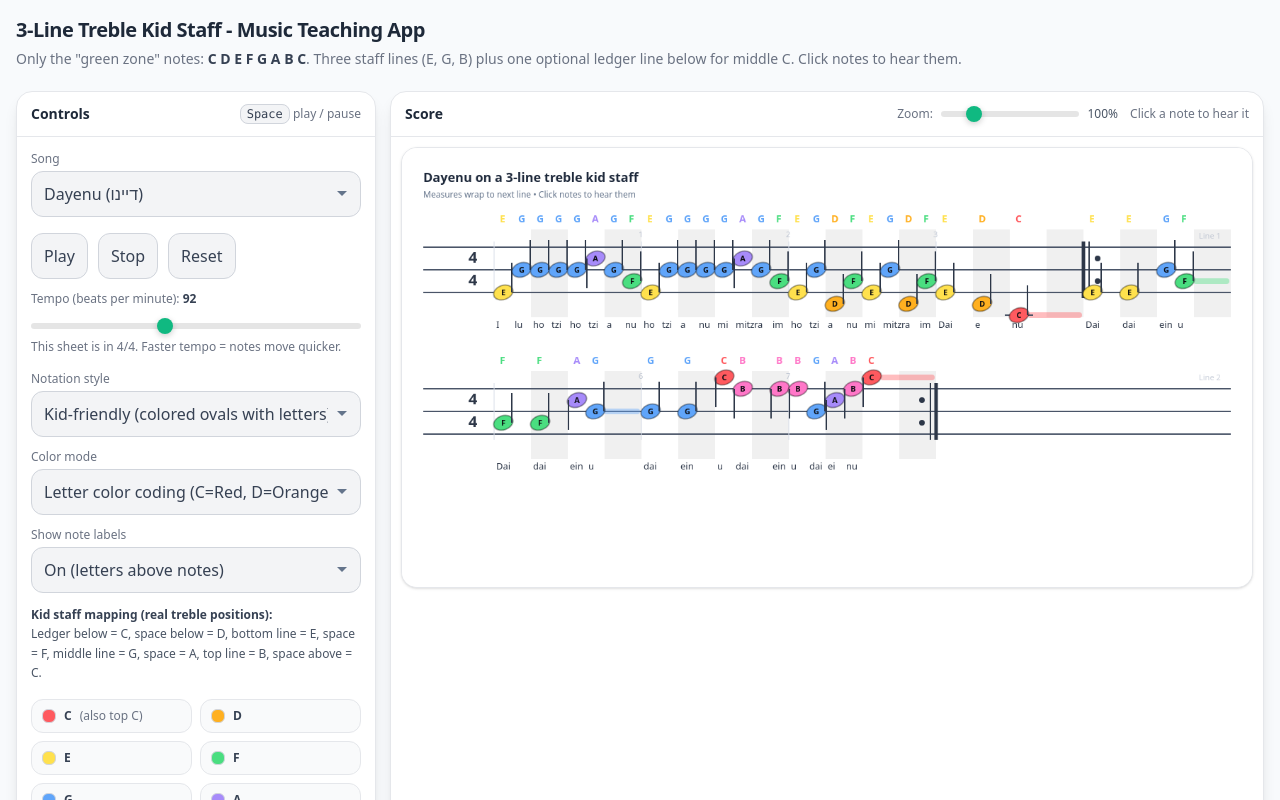
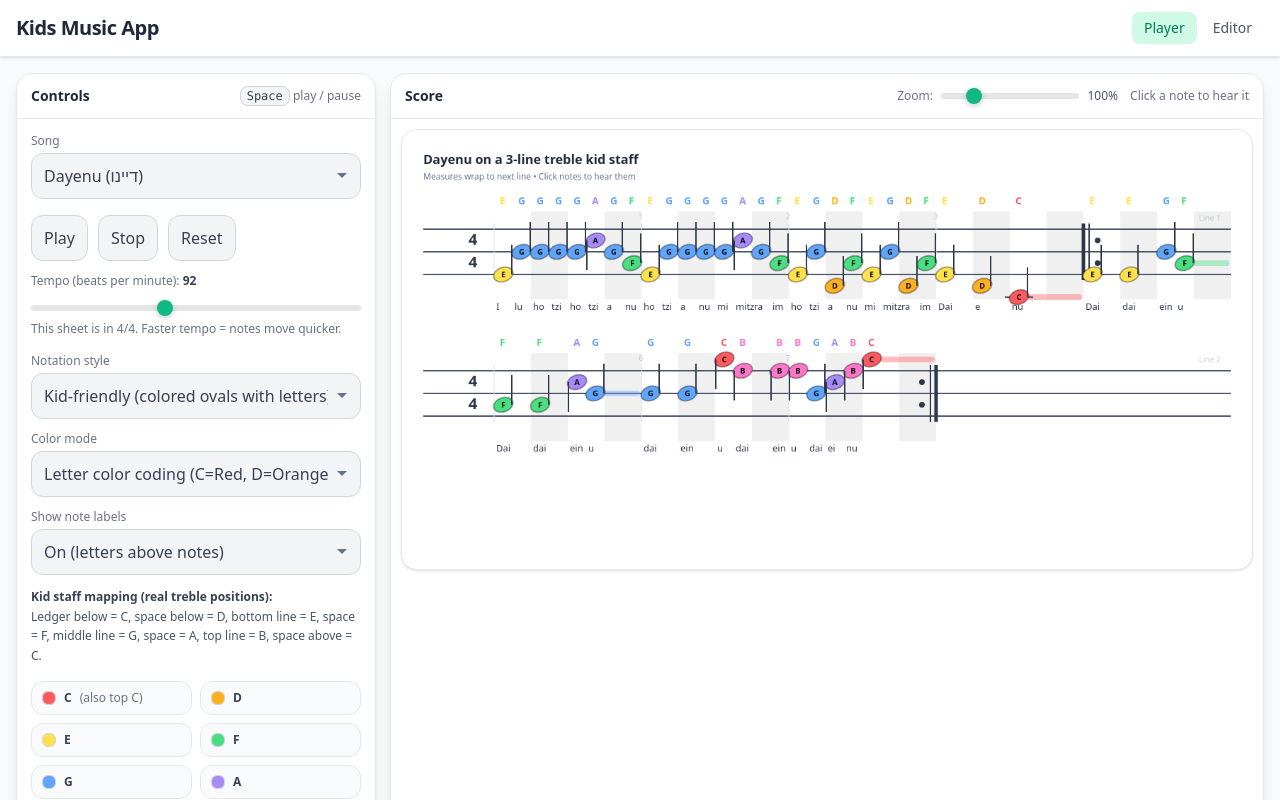
Before and after one commit to meirpro/rochel-music-app, a Next.js app: page / in a window 1280 px wide. Shown: the top 800 px of the page. Built offline with nearby package versions, Linux system fonts and the light colour scheme.

Commit message:
✨ feat: add shared navigation header with Player/Editor links
- Create reusable Header component with active page highlighting
- Add Header to root layout for consistent navigation across pages
- Remove standalone headers from individual pages
- Use Next.js Link for client-side navigation

```diff
--- a/src/app/layout.tsx
+++ b/src/app/layout.tsx
@@ -1,6 +1,7 @@
 import type { Metadata } from "next";
 import { Geist, Geist_Mono } from "next/font/google";
 import "./globals.css";
+import { Header } from "@/components";
 
 const geistSans = Geist({
   variable: "--font-geist-sans",
@@ -28,6 +29,7 @@ export default function RootLayout({
       <body
         className={`${geistSans.variable} ${geistMono.variable} antialiased bg-app text-white`}
       >
+        <Header />
         {children}
       </body>
     </html>
--- a/src/app/page.tsx
+++ b/src/app/page.tsx
@@ -225,19 +225,7 @@ export default function Home() {
 
   return (
     <div className="min-h-screen">
-      <header className="max-w-7xl mx-auto px-4 pt-4 pb-2">
-        <h1 className="text-xl font-bold text-gray-800 tracking-tight m-0">
-          3-Line Treble Kid Staff - Music Teaching App
-        </h1>
-        <p className="text-sm text-gray-500 mt-1 leading-relaxed">
-          Only the &quot;green zone&quot; notes:{" "}
-          <b className="text-gray-700">C D E F G A B C</b>. Three staff lines
-          (E, G, B) plus one optional ledger line below for middle C. Click
-          notes to hear them.
-        </p>
-      </header>
-
-      <main className="max-w-7xl mx-auto px-4 py-3 grid grid-cols-1 lg:grid-cols-[360px_1fr] gap-3.5">
+      <main className="max-w-7xl mx-auto px-4 py-4 grid grid-cols-1 lg:grid-cols-[360px_1fr] gap-3.5">
         {/* Controls Panel */}
         <section className="bg-white border border-gray-200 rounded-2xl shadow-lg overflow-hidden">
           <div className="px-3.5 py-3 border-b border-gray-200 flex items-center justify-between gap-2.5">
--- /dev/null
+++ b/src/components/Header.tsx
@@ -0,0 +1,41 @@
+"use client";
+
+import Link from "next/link";
+import { usePathname } from "next/navigation";
+
+const navLinks = [
+  { href: "/", label: "Player" },
+  { href: "/editor", label: "Editor" },
+];
+
+export function Header() {
+  const pathname = usePathname();
+
+  return (
+    <header className="bg-white border-b border-gray-200 shadow-sm">
+      <div className="max-w-7xl mx-auto px-4 py-3 flex items-center justify-between">
+        <h1 className="text-xl font-bold text-gray-800 tracking-tight">
+          Kids Music App
+        </h1>
+        <nav className="flex items-center gap-1">
+          {navLinks.map((link) => {
+            const isActive = pathname === link.href;
+            return (
+              <Link
+                key={link.href}
+                href={link.href}
+                className={`px-3 py-1.5 rounded-lg text-sm font-medium transition-colors ${
+                  isActive
+                    ? "bg-emerald-100 text-emerald-700"
+                    : "text-gray-600 hover:bg-gray-100 hover:text-gray-800"
+                }`}
+              >
+                {link.label}
+              </Link>
+            );
+          })}
+        </nav>
+      </div>
+    </header>
+  );
+}
--- a/src/components/index.ts
+++ b/src/components/index.ts
@@ -1,3 +1,4 @@
+export { Header } from "./Header";
 export { SheetMusic } from "./SheetMusic";
 export { SongSelector } from "./SongSelector";
 export { PlaybackControls } from "./PlaybackControls";
```
